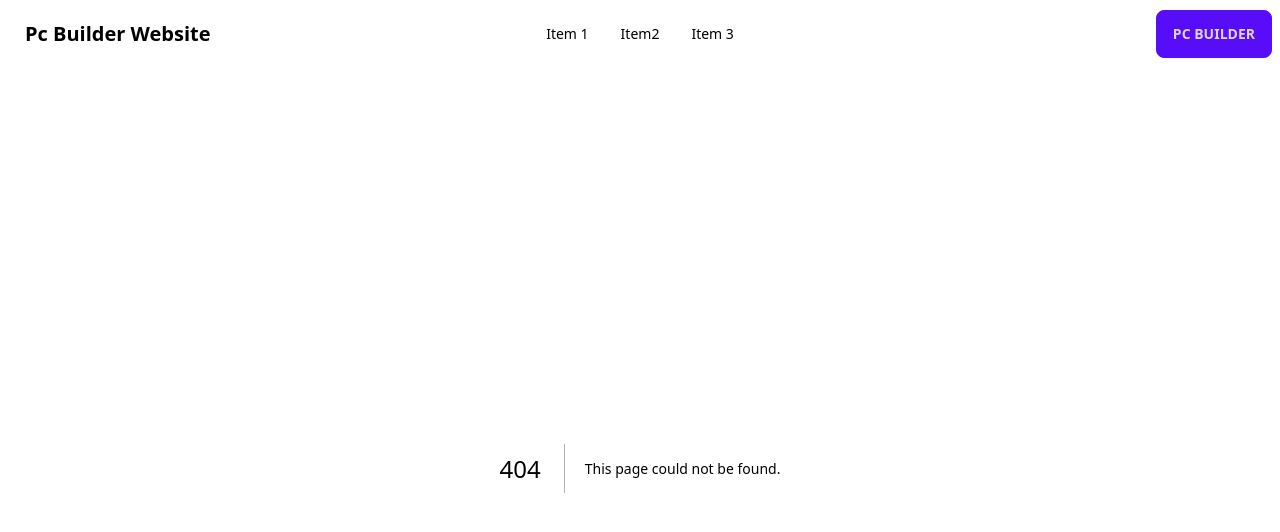
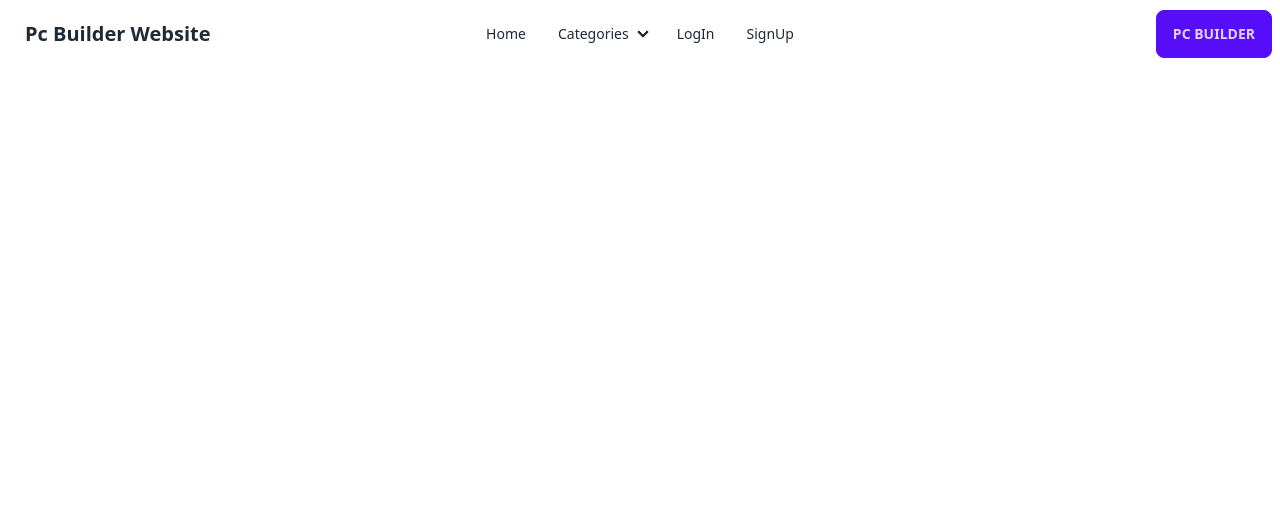
Before and after one commit to rishadislam1/pc-builder-with-nextjs, a Next.js app: page /login in a window 1280 px wide. Before the commit this address had no page. Shown: the top 532 px of the page. Built offline with nearby package versions, Linux system fonts and the light colour scheme.

Commit message:
navbar done

```diff
--- a/src/components/Layout/Navbar.js
+++ b/src/components/Layout/Navbar.js
@@ -1,3 +1,4 @@
+import Link from 'next/link';
 import React from 'react';
 
 const Navbar = () => {
@@ -11,21 +12,43 @@ const Navbar = () => {
       </label>
       <ul tabIndex={0} className="menu menu-sm dropdown-content mt-3 z-[1] p-2 shadow bg-base-100 rounded-box w-52">
       <li><a>Item 1</a></li>
-    <li>
-      <a>Item2</a>
-    </li>
+      <li>
+          <a>Categories</a>
+          <ul className="p-2">
+          <li><Link href=''>CPU / Processor</Link></li>
+            <li><Link href=''>Motherboard</Link></li>
+            <li><Link href=''>RAM</Link></li>
+            <li><Link href=''>Power Supply Units</Link></li>
+            <li><Link href=''>Storage Device</Link></li>
+            <li><Link href=''>Monitor</Link></li>
+            <li><Link href=''>Others</Link></li>
+          </ul>
+        </li>
+
     <li><a>Item 3</a></li>
       </ul>
     </div>
-    <a className="btn btn-ghost normal-case text-xl">Pc Builder Website</a>
+    <Link href='/' className="btn btn-ghost normal-case text-xl">Pc Builder Website</Link>
   </div>
   <div className="navbar-center hidden lg:flex">
     <ul className="menu menu-horizontal px-1">
-    <li><a>Item 1</a></li>
-    <li>
-      <a>Item2</a>
-    </li>
-    <li><a>Item 3</a></li>
+    <Link href='/'><li><a>Home</a></li></Link>
+    <li tabIndex={0}>
+        <details>
+          <summary>Categories</summary>
+          <ul className="p-2">
+            <li><Link href=''>CPU / Processor</Link></li>
+            <li><Link href=''>Motherboard</Link></li>
+            <li><Link href=''>RAM</Link></li>
+            <li><Link href=''>Power Supply Units</Link></li>
+            <li><Link href=''>Storage Device</Link></li>
+            <li><Link href=''>Monitor</Link></li>
+            <li><Link href=''>Others</Link></li>
+          </ul>
+        </details>
+      </li>
+    <Link href='/login'><li><a>LogIn</a></li></Link>
+      <Link href='/signup'> <li><a>SignUp</a></li></Link>
     </ul>
   </div>
   <div className="navbar-end">
--- a/src/pages/_app.js
+++ b/src/pages/_app.js
@@ -6,4 +6,5 @@ export default function App({ Component, pageProps }) {
   <Navbar/>
   <Component {...pageProps} />
   </>
+
 }
--- /dev/null
+++ b/src/pages/login.js
@@ -0,0 +1,10 @@
+
+const login = () => {
+    return (
+        <div>
+
+        </div>
+    );
+};
+
+export default login;
--- /dev/null
+++ b/src/pages/signup.js
@@ -0,0 +1,10 @@
+
+const signup = () => {
+    return (
+        <div>
+
+        </div>
+    );
+};
+
+export default signup;
```
